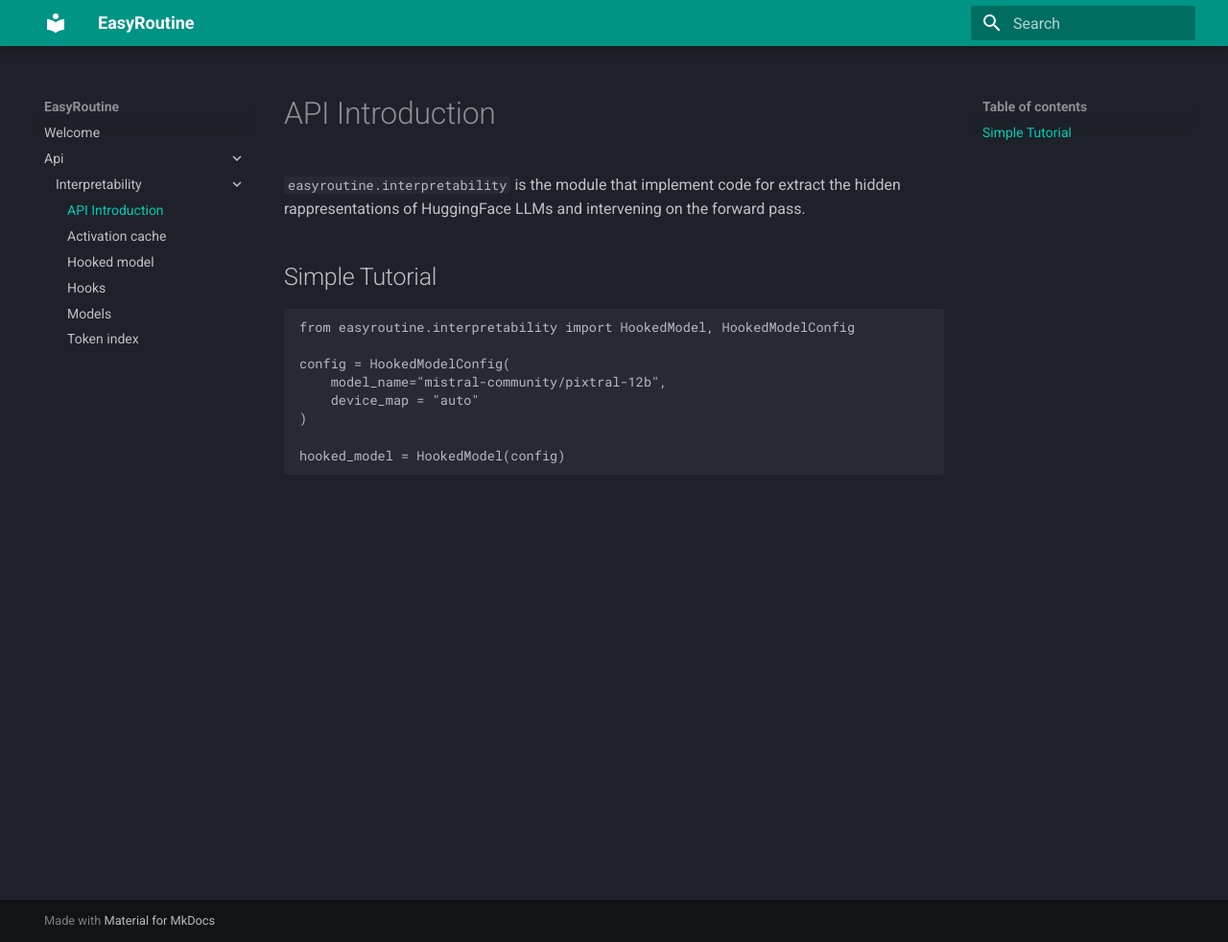
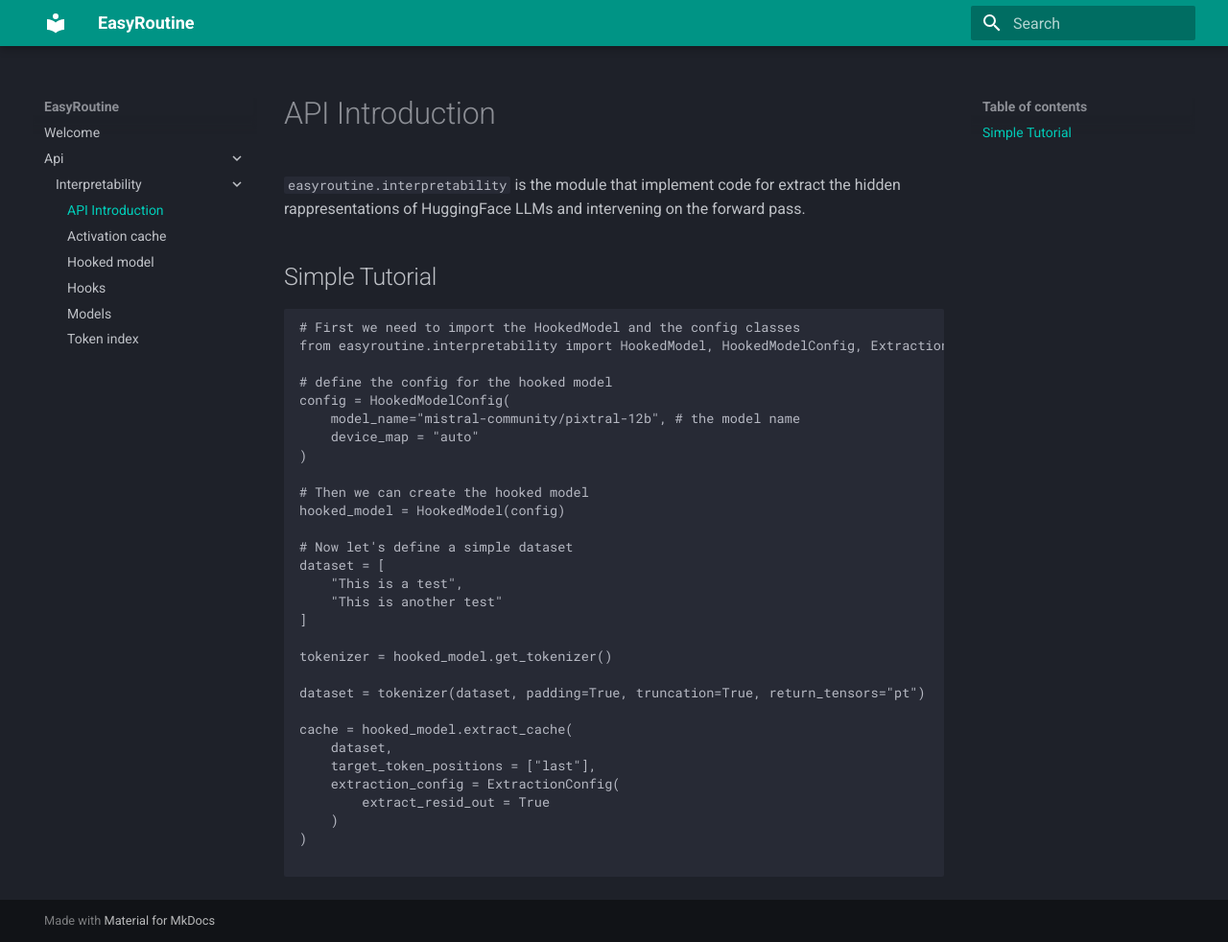
Before and after one commit to francescortu/efficiency, an MkDocs documentation site: the page built from docs/api/interpretability/index.md, in a window 1280 px wide and 982 px high. Shown: the whole window at 96% size. Built offline with MkDocs 1.6.1 and Material for MkDocs 9.7.7, drawn with Linux system fonts in a browser that asks for light colours.

Commit message:
create extraction config class and update docs

````diff
--- a/docs/api/interpretability/index.md
+++ b/docs/api/interpretability/index.md
@@ -3,12 +3,34 @@
 
 ## Simple Tutorial
 ```python
-from easyroutine.interpretability import HookedModel, HookedModelConfig
+# First we need to import the HookedModel and the config classes
+from easyroutine.interpretability import HookedModel, HookedModelConfig, ExtractionConfig
 
+# define the config for the hooked model
 config = HookedModelConfig(
-    model_name="mistral-community/pixtral-12b",
+    model_name="mistral-community/pixtral-12b", # the model name
     device_map = "auto"
 )
 
+# Then we can create the hooked model
 hooked_model = HookedModel(config)
+
+# Now let's define a simple dataset
+dataset = [
+    "This is a test",
+    "This is another test"
+]
+
+tokenizer = hooked_model.get_tokenizer()
+
+dataset = tokenizer(dataset, padding=True, truncation=True, return_tensors="pt")
+
+cache = hooked_model.extract_cache(
+    dataset,
+    target_token_positions = ["last"],
+    extraction_config = ExtractionConfig(
+        extract_resid_out = True
+    )
+)
+
 ```
````
Also changed, not shown: 2 other files.
